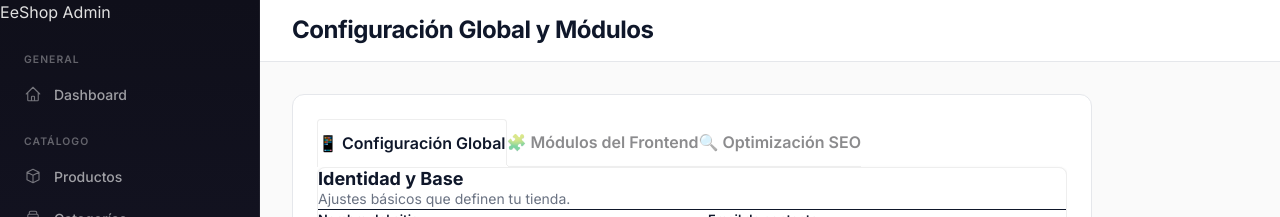
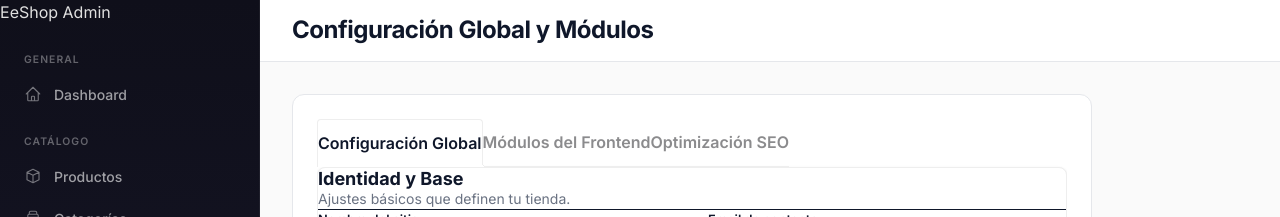
Before and after one commit to dignitasjota/eCommerce-origen, a Next.js app: page /es/admin/settings in a window 1280 px wide. Shown: the top 217 px of the page. Built offline with nearby package versions, Linux system fonts and the light colour scheme; no server answers; the database is empty.

Commit message:
style(admin): remove emojis from tab titles and add px-6 padding to settings and users tabs

```diff
--- a/src/app/[locale]/(backoffice)/admin/settings/SettingsForm.tsx
+++ b/src/app/[locale]/(backoffice)/admin/settings/SettingsForm.tsx
@@ -72,8 +72,8 @@ export default function SettingsForm({ initialSettings }: SettingsFormProps) {
                     type="radio"
                     name="settings_tabs"
                     role="tab"
-                    className="tab font-semibold"
-                    aria-label="📱 Configuración Global"
+                    className="tab font-semibold px-6"
+                    aria-label="Configuración Global"
                     checked={activeTab === 'general'}
                     onChange={() => setActiveTab('general')}
                 />
@@ -131,8 +131,8 @@ export default function SettingsForm({ initialSettings }: SettingsFormProps) {
                     type="radio"
                     name="settings_tabs"
                     role="tab"
-                    className="tab font-semibold"
-                    aria-label="🧩 Módulos del Frontend"
+                    className="tab font-semibold px-6"
+                    aria-label="Módulos del Frontend"
                     checked={activeTab === 'modules'}
                     onChange={() => setActiveTab('modules')}
                 />
@@ -199,8 +199,8 @@ export default function SettingsForm({ initialSettings }: SettingsFormProps) {
                     type="radio"
                     name="settings_tabs"
                     role="tab"
-                    className="tab font-semibold"
-                    aria-label="🔍 Optimización SEO"
+                    className="tab font-semibold px-6"
+                    aria-label="Optimización SEO"
                     checked={activeTab === 'seo'}
                     onChange={() => setActiveTab('seo')}
                 />
--- a/src/app/[locale]/(backoffice)/admin/users/UsersManager.tsx
+++ b/src/app/[locale]/(backoffice)/admin/users/UsersManager.tsx
@@ -171,8 +171,8 @@ export default function UsersManager({ initialUsers }: { initialUsers: any[] })
                         type="radio"
                         name="users_tabs"
                         role="tab"
-                        className="tab font-semibold"
-                        aria-label="🛍️ Clientes"
+                        className="tab font-semibold px-6"
+                        aria-label="Clientes"
                         checked={activeTab === 'customers'}
                         onChange={() => setActiveTab('customers')}
                     />
@@ -236,8 +236,8 @@ export default function UsersManager({ initialUsers }: { initialUsers: any[] })
                         type="radio"
                         name="users_tabs"
                         role="tab"
-                        className="tab font-semibold"
-                        aria-label="🛡️ Usuarios del Sistema"
+                        className="tab font-semibold px-6"
+                        aria-label="Usuarios del Sistema"
                         checked={activeTab === 'system'}
                         onChange={() => setActiveTab('system')}
                     />
--- /dev/null
+++ b/test_decimal.js
@@ -0,0 +1,12 @@
+const { PrismaClient } = require('@prisma/client');
+const prisma = new PrismaClient();
+async function main() {
+  const decimals = await prisma.order.findFirst();
+  if (decimals && decimals.total) {
+    console.log("total is:", decimals.total);
+    console.log("type of total:", typeof decimals.total);
+    console.log("Number(total):", Number(decimals.total));
+    console.log("isNaN?", isNaN(Number(decimals.total)));
+  }
+}
+main().catch(console.error).finally(() => prisma.$disconnect());
```
Also changed, not shown: 1 other file (tests, documents, lock files or other folders).
